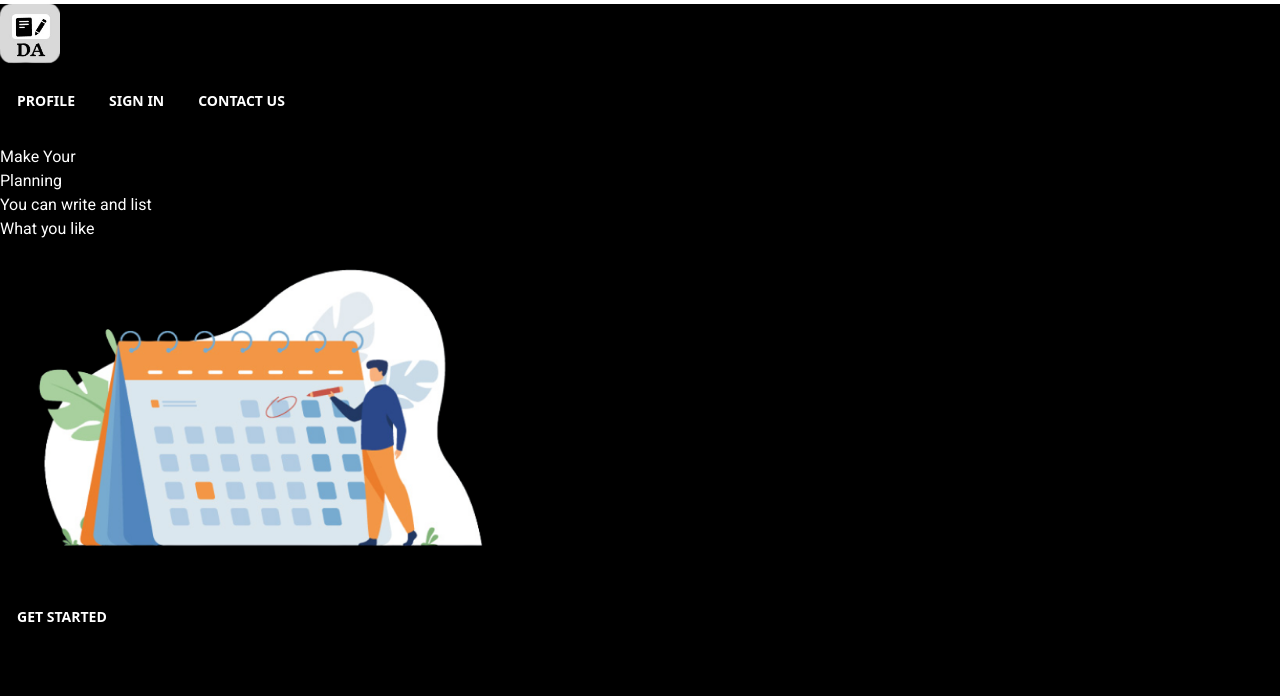
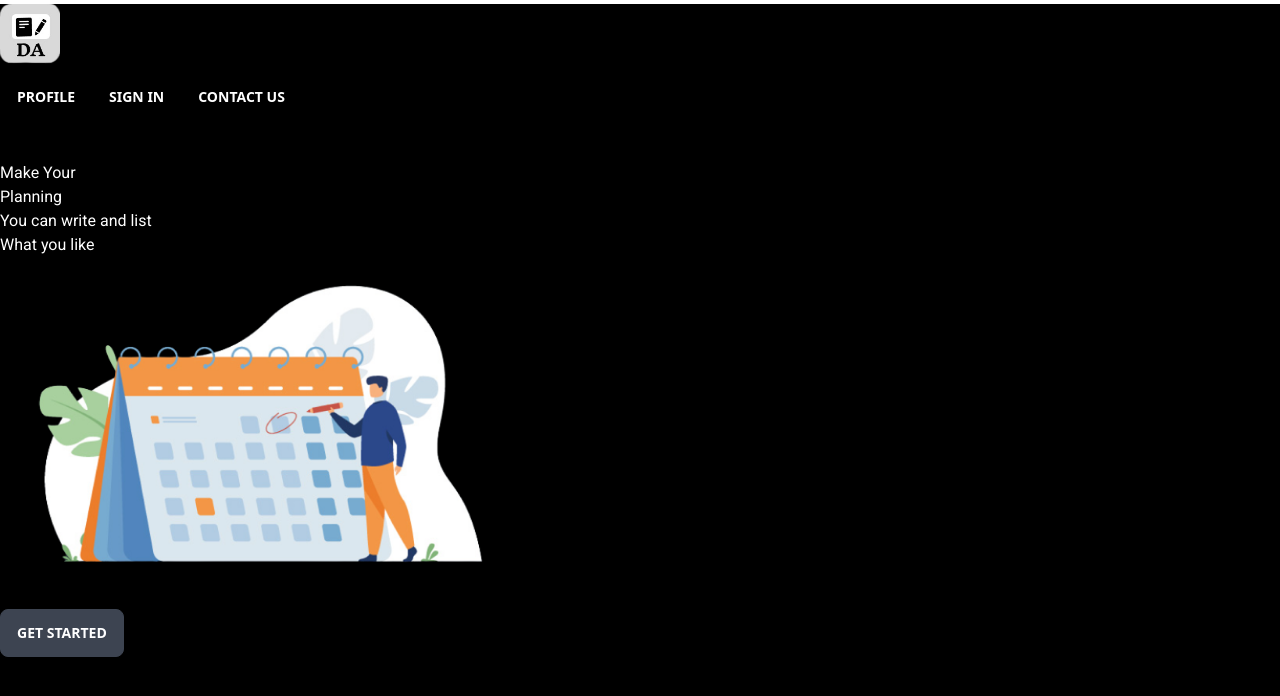
Before and after one commit to HannanCalonProgrammer/todolistpkl, a Next.js app: page / in a window 1280 px wide. Shown: the top 696 px of the page. Built offline with nearby package versions, Linux system fonts and the light colour scheme; what pocketbase would draw is missing.

Commit message:
next view

```diff
--- a/components/Navbar.js
+++ b/components/Navbar.js
@@ -31,15 +31,6 @@ export default function Navbar() {
             className="menu menu-compact dropdown-content mt-3 p-2 shadow bg-base-100 rounded-box w-52"
           >
             <li>
-              <a className="justify-between">
-                Profile
-                <span className="badge">New</span>
-              </a>
-            </li>
-            <li>
-              <a>Settings</a>
-            </li>
-            <li>
               <button
                 onClick={() => {
                   pb.authStore.clear();
--- a/components/Tabel.js
+++ b/components/Tabel.js
@@ -1,5 +1,6 @@
 import React, { useEffect, useRef, useState } from "react";
 import pb from "../config/pocketbase";
+import { BiSearch } from "react-icons/bi";
 
 export default function TableCard() {
   const [tasks, setTasks] = useState([]);
--- a/pages/index.js
+++ b/pages/index.js
@@ -51,7 +51,7 @@ export default function Home() {
             <div className="col-md-6 mt-1">
               <img src="LOGO.png" alt="" width="60px" />
             </div>
-            <div className="col-md-6 mt-1 ">
+            <div className="col-md-6 col-xs-12 d-flex justify-content-end ">
               <button
                 type="button"
                 className="btn btn-ghost text-white"
@@ -87,7 +87,7 @@ export default function Home() {
         </div>
         <div className={roboto.className}>
           <div className="row justify-content-center mt-5">
-            <div className="col-md-5">
+            <div className="col-md-5 mt-10">
               <h1 className="text-white font-weight-bold display-3 fw-bold">
                 Make Your
               </h1>
@@ -112,7 +112,7 @@ export default function Home() {
             <div className=" col-2">
               <button
                 type="button"
-                className="btn btn-ghost text-white"
+                className="btn btn-colour-#94a3b8 text-white"
                 onClick={() => {
                   pb.authStore.clear();
                   router.push("/signin");
--- a/pages/signin/index.js
+++ b/pages/signin/index.js
@@ -59,6 +59,7 @@ export default function (props) {
               placeholder="password"
               className="input input-bordered bg-white text-black"
             />
+
             <label className="label">
               <a
                 href="/signup"
```
